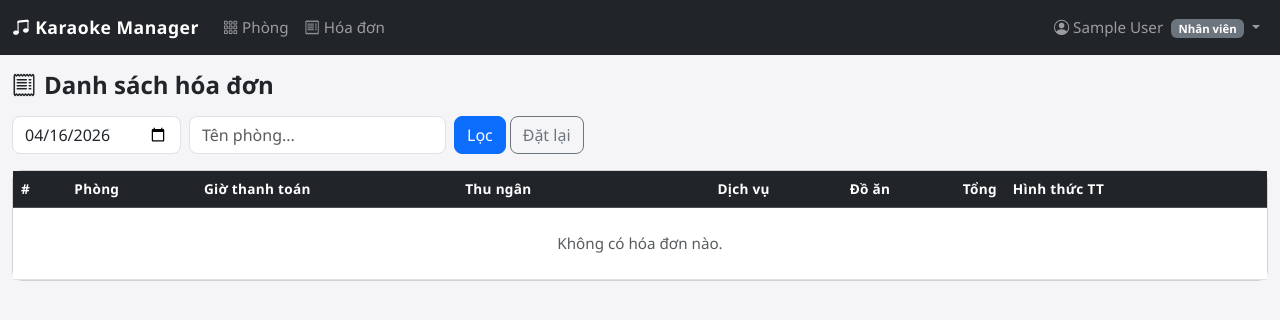
After one commit to LackDng/PG, a Django app: page /invoices/ in a window 1280 px wide. The commit adds this page. Shown: the top 320 px of the page. Run offline with Django 4.2, Linux system fonts and the light colour scheme; the visitor is signed in with stand-in values (Sample User, id 1); data comes from the database, SQL or seed files in the repository; data that the repository does not hold is empty.

Commit message:
Add activity log history, invoice list, and VietQR payment QR code
- Activity log history: /reports/activity-logs/ — filter by date and
  action type, persists after sessions close, visible in Báo cáo dropdown
- Invoice list: /invoices/ — browse and find old invoices by date/room,
  link to invoice_detail for reprint; visible to all authenticated users
- VietQR QR code on checkout: dynamically updates with exact payment
  amount when transfer/mixed is selected; bank config (BIN, account,
  holder) added to system config page with live preview
- Nav: Báo cáo becomes dropdown; Hóa đơn added as top-level nav item

https://claude.ai/code/session_01PLduuVFSijvRAzWQiZFJNT

```diff
--- a/karaoke_app/core/urls.py
+++ b/karaoke_app/core/urls.py
@@ -34,6 +34,7 @@ urlpatterns = [
 
     # Payment
     path("sessions/<int:session_id>/checkout/", payment.checkout_view, name="checkout"),
+    path("invoices/", payment.invoice_list, name="invoice_list"),
     path("invoices/<int:invoice_id>/", payment.invoice_detail, name="invoice_detail"),
     path("invoices/<int:invoice_id>/reprint/", payment.reprint_invoice, name="reprint_invoice"),
 
@@ -41,6 +42,7 @@ urlpatterns = [
     path("reports/daily/", reports.daily_report, name="daily_report"),
     path("reports/export-excel/", reports.export_excel, name="export_excel"),
     path("reports/delete-revenue/", reports.delete_revenue, name="delete_revenue"),
+    path("reports/activity-logs/", reports.activity_log_list, name="activity_log_list"),
 
     # Admin panel
     path("admin-panel/rooms/", admin_views.manage_rooms, name="manage_rooms"),
--- a/karaoke_app/core/views/admin_views.py
+++ b/karaoke_app/core/views/admin_views.py
@@ -203,12 +203,18 @@ def system_config(request):
         "printer_ip": Config.get("printer_ip", ""),
         "printer_port": Config.get("printer_port", "9100"),
         "shop_name": Config.get("shop_name", "KARAOKE"),
+        "bank_id": Config.get("bank_id", ""),
+        "bank_account": Config.get("bank_account", ""),
+        "account_holder": Config.get("account_holder", ""),
     }
 
     if request.method == "POST":
         Config.set("printer_ip", request.POST.get("printer_ip", "").strip())
         Config.set("printer_port", request.POST.get("printer_port", "9100").strip())
         Config.set("shop_name", request.POST.get("shop_name", "KARAOKE").strip())
+        Config.set("bank_id", request.POST.get("bank_id", "").strip())
+        Config.set("bank_account", request.POST.get("bank_account", "").strip())
+        Config.set("account_holder", request.POST.get("account_holder", "").strip())
         messages.success(request, "Đã lưu cấu hình.")
         return redirect("system_config")
 
--- a/karaoke_app/core/views/payment.py
+++ b/karaoke_app/core/views/payment.py
@@ -1,6 +1,7 @@
 from django.shortcuts import render, redirect, get_object_or_404
 from django.contrib import messages
 from django.utils import timezone
+from datetime import date, timedelta
 from core.models import RoomSession, Invoice, Config, ActivityLog
 from core.decorators import login_required_custom, cashier_required
 from core.pricing import calculate_session_total
@@ -114,6 +115,10 @@ def checkout_view(request, session_id):
     elif request.method == "POST" and not request.user.can_checkout():
         messages.error(request, "Bạn không có quyền thanh toán.")
 
+    bank_id = Config.get("bank_id", "")
+    bank_account = Config.get("bank_account", "")
+    account_holder = Config.get("account_holder", "")
+
     return render(request, "payment/checkout.html", {
         "session": session,
         "merged_sessions": merged_sessions,
@@ -124,6 +129,9 @@ def checkout_view(request, session_id):
         "printer_ip": printer_ip,
         "printer_port": printer_port,
         "now": now,
+        "bank_id": bank_id,
+        "bank_account": bank_account,
+        "account_holder": account_holder,
     })
 
 
@@ -163,3 +171,31 @@ def reprint_invoice(request, invoice_id):
         messages.error(request, f"Lỗi: {msg}")
 
     return redirect("invoice_detail", invoice_id=invoice_id)
+
+
+@login_required_custom
+def invoice_list(request):
+    invoices = Invoice.objects.select_related("session__room", "created_by").order_by("-created_at")
+
+    today = timezone.localdate().strftime("%Y-%m-%d")
+    date_str = request.GET.get("date", today)
+    room_filter = request.GET.get("room", "")
+
+    try:
+        from datetime import date, timedelta
+        filter_date = date.fromisoformat(date_str)
+        tz = timezone.get_current_timezone()
+        day_start = timezone.datetime.combine(filter_date, timezone.datetime.min.time()).replace(tzinfo=tz)
+        day_end = day_start + timedelta(days=1)
+        invoices = invoices.filter(created_at__gte=day_start, created_at__lt=day_end)
+    except ValueError:
+        pass
+
+    if room_filter:
+        invoices = invoices.filter(session__room__name__icontains=room_filter)
+
+    return render(request, "payment/invoice_list.html", {
+        "invoices": invoices[:300],
+        "filter_date": date_str,
+        "filter_room": room_filter,
+    })
--- a/karaoke_app/templates/base.html
+++ b/karaoke_app/templates/base.html
@@ -25,9 +25,20 @@
         <li class="nav-item">
           <a class="nav-link" href="{% url 'dashboard' %}"><i class="bi bi-grid-3x3-gap"></i> Phòng</a>
         </li>
+        <li class="nav-item">
+          <a class="nav-link" href="{% url 'invoice_list' %}"><i class="bi bi-receipt"></i> Hóa đơn</a>
+        </li>
         {% if user.can_view_reports %}
-        <li class="nav-item">
-          <a class="nav-link" href="{% url 'daily_report' %}"><i class="bi bi-bar-chart"></i> Báo cáo</a>
+        <li class="nav-item dropdown">
+          <a class="nav-link dropdown-toggle" href="#" data-bs-toggle="dropdown"><i class="bi bi-bar-chart"></i> Báo cáo</a>
+          <ul class="dropdown-menu">
+            <li><a class="dropdown-item" href="{% url 'daily_report' %}"><i class="bi bi-bar-chart"></i> Báo cáo ngày</a></li>
+            <li><a class="dropdown-item" href="{% url 'activity_log_list' %}"><i class="bi bi-clock-history"></i> Lịch sử hoạt động</a></li>
+            {% if user.can_manage_admin %}
+            <li><hr class="dropdown-divider"></li>
+            <li><a class="dropdown-item text-danger" href="{% url 'delete_revenue' %}"><i class="bi bi-trash"></i> Xóa doanh thu</a></li>
+            {% endif %}
+          </ul>
         </li>
         {% endif %}
         {% if user.can_manage_admin %}
--- /dev/null
+++ b/karaoke_app/templates/payment/invoice_list.html
@@ -0,0 +1,67 @@
+{% extends "base.html" %}
+{% block title %}Danh sách hóa đơn{% endblock %}
+
+{% block content %}
+<div class="d-flex justify-content-between align-items-center mb-3">
+  <h4 class="fw-bold mb-0"><i class="bi bi-receipt me-2"></i>Danh sách hóa đơn</h4>
+</div>
+
+<form method="get" class="row g-2 mb-3">
+  <div class="col-auto">
+    <input type="date" name="date" class="form-control" value="{{ filter_date }}">
+  </div>
+  <div class="col-auto">
+    <input type="text" name="room" class="form-control" placeholder="Tên phòng..." value="{{ filter_room }}">
+  </div>
+  <div class="col-auto">
+    <button type="submit" class="btn btn-primary">Lọc</button>
+    <a href="{% url 'invoice_list' %}" class="btn btn-outline-secondary">Đặt lại</a>
+  </div>
+</form>
+
+<div class="card">
+  <div class="table-responsive">
+    <table class="table table-hover mb-0">
+      <thead class="table-dark">
+        <tr>
+          <th>#</th>
+          <th>Phòng</th>
+          <th>Giờ thanh toán</th>
+          <th>Thu ngân</th>
+          <th class="text-end">Dịch vụ</th>
+          <th class="text-end">Đồ ăn</th>
+          <th class="text-end">Tổng</th>
+          <th>Hình thức TT</th>
+          <th></th>
+        </tr>
+      </thead>
+      <tbody>
+        {% for inv in invoices %}
+        <tr>
+          <td class="text-muted small">{{ inv.id }}</td>
+          <td class="fw-semibold">{{ inv.session.room.name }}</td>
+          <td class="small">{{ inv.created_at|date:"d/m/Y H:i" }}</td>
+          <td class="small">{{ inv.created_by.get_display_name|default:"-" }}</td>
+          <td class="text-end small">{{ inv.total_service|floatformat:0 }}đ</td>
+          <td class="text-end small">{{ inv.total_food|floatformat:0 }}đ</td>
+          <td class="text-end fw-bold">{{ inv.total_after_discount|floatformat:0 }}đ</td>
+          <td>
+            {% if inv.payment_method == "cash" %}<span class="badge bg-success">Tiền mặt</span>
+            {% elif inv.payment_method == "transfer" %}<span class="badge bg-info">Chuyển khoản</span>
+            {% else %}<span class="badge bg-secondary">Kết hợp</span>
+            {% endif %}
+          </td>
+          <td>
+            <a href="{% url 'invoice_detail' inv.id %}" class="btn btn-sm btn-outline-primary">
+              <i class="bi bi-eye me-1"></i>Xem / In lại
+            </a>
+          </td>
+        </tr>
+        {% empty %}
+        <tr><td colspan="9" class="text-center text-muted py-4">Không có hóa đơn nào.</td></tr>
+        {% endfor %}
+      </tbody>
+    </table>
+  </div>
+</div>
+{% endblock %}
```
Also changed, not shown: karaoke_app/core/views/reports.py (+32 -3 lines), karaoke_app/templates/admin_panel/config.html (+33 -0 lines), karaoke_app/templates/payment/checkout.html (+9 -0 lines), karaoke_app/templates/reports/activity_logs.html (added, +71 -0 lines).
